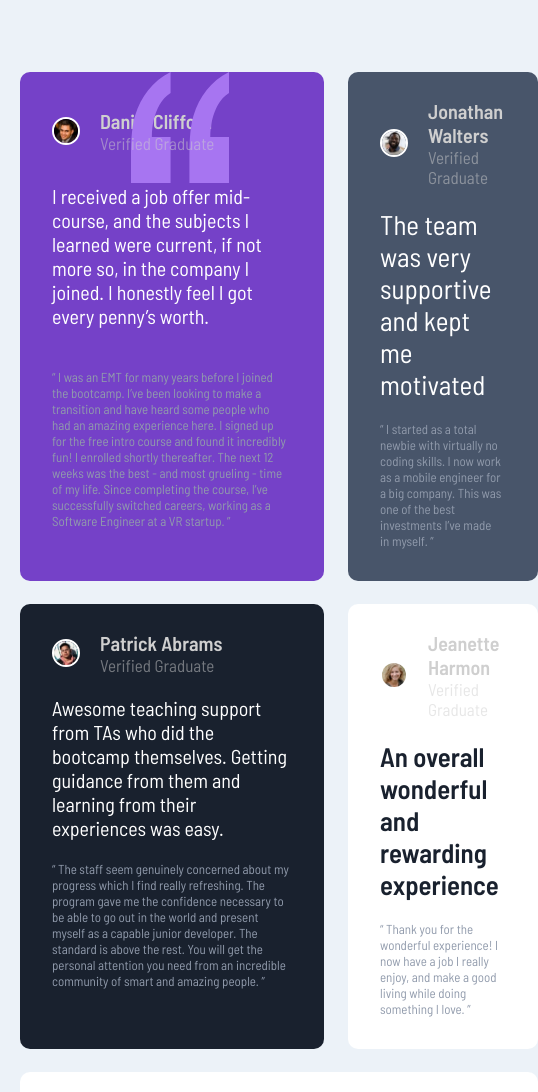
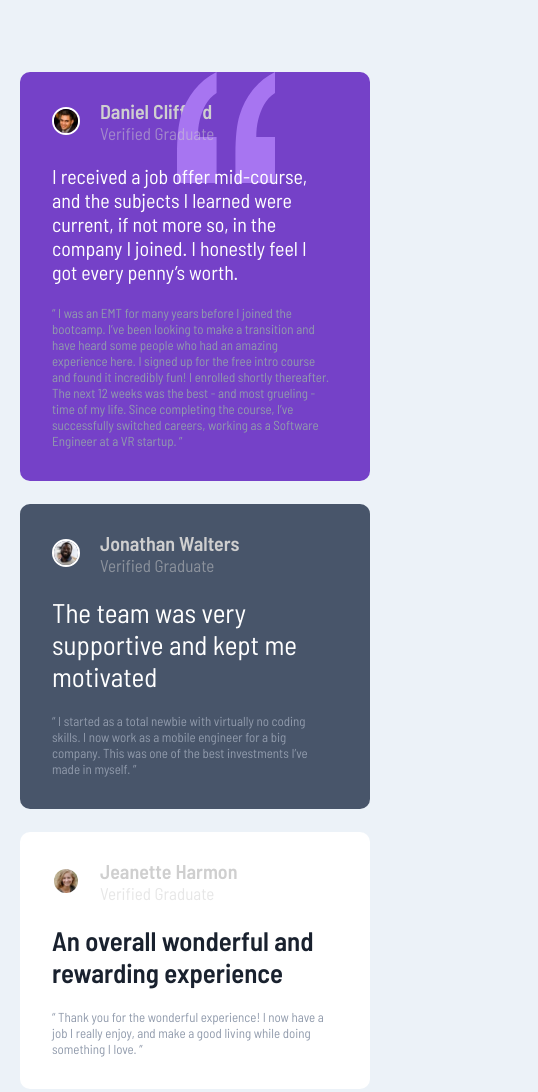
Before and after one commit to DanieleMorello/testimonials-grid-section-main, a plain HTML site: page index.html in a window 390 px wide. Shown: the top 1092 px of the page, 538 px wide, since content can reach past the window. Drawn offline with Linux system fonts and the light colour scheme.

Commit message:
Complete responsive layout

```diff
--- a/scss/style.scss
+++ b/scss/style.scss
@@ -196,3 +196,15 @@ body {
   }
 }
 /* MEDIA QUERY PER DISPOSITIVI MOBILI CON LARGHEZZA MASSIMA DI 1024PX */
+
+@media (max-width: 768px) {
+  .container {
+    grid-template-columns: repeat(auto-fill, minmax(50%, 1fr));
+    grid-template-rows: auto auto;
+    .card {
+      grid-column: unset !important;
+      grid-row: unset !important;
+    }
+  }
+}
+/* MEDIA QUERY PER DISPOSITIVI MOBILI CON LARGHEZZA MASSIMA DI 768PX */
```
Also changed, not shown: scss/style.css, 1 other file.
